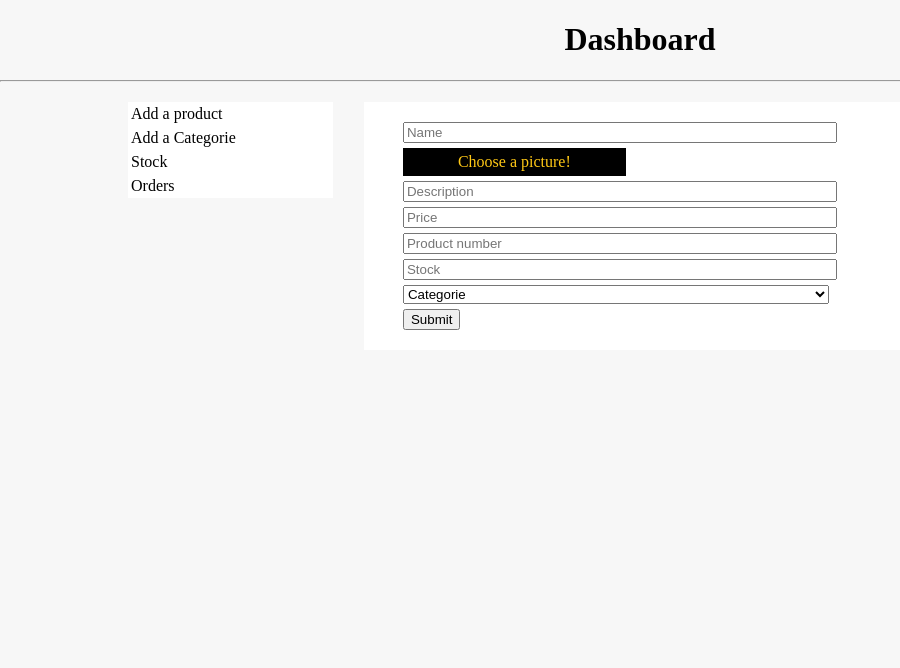
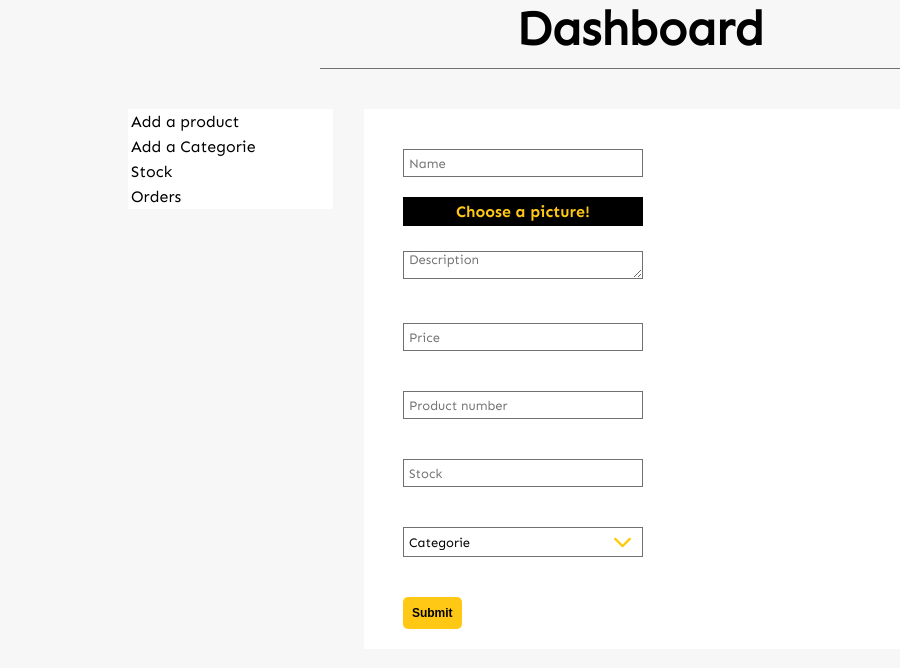
Before and after one commit to vettegast/Webshop, a PHP site: page /dashboard.php in a window 1280 px wide. Shown: the top 668 px of the page, without its empty margins (0-900 px from the left). Run offline with PHP 8.4, Linux system fonts and the light colour scheme.

Commit message:
Changed Product dashboard and and the webshop page

```diff
--- a/CSS/dashboard.css
+++ b/CSS/dashboard.css
@@ -3,20 +3,21 @@ body{
     margin: 0;
 }
 
-ul{
+.dashUl{
     width: 80%;
     list-style-type: none;
     padding: 0;
     margin: 10px auto;
 }
 
+/* Everything for adding a Product */
 .formDiv{
     width: 80%;
     margin: auto;
     background-color: white;
 }
 
-form{
+.formProduct{
     width: 80%;
     margin: 20px auto;
 
@@ -24,14 +25,6 @@ form{
     flex-direction: column;
 }
 
-.input{
-    margin-bottom: 5px;
-    width: 100%;
-}
-
-.title{
-    text-align: center;
-}
 
 .mid{
     display: grid;
@@ -47,10 +40,10 @@ form{
     overflow: hidden;
     position: relative;
     margin: 0 0 5px 0;
-    padding: 5px 5px;
+    padding: 5px 0;
     background-color: black;
     color: #FFC815;
-    width: 40%;
+    width: 240px;
     text-align: center;
 }
 
@@ -76,40 +69,25 @@ form{
     .mid{
         margin: 20px auto;
         width: 80%;
+        grid-template-columns: 30% 1fr;
+        grid-gap: 3%;
+    }
+
+    .dashUl{
+        width: 100%;
+        margin: 0 auto;
     }
 
     .formDiv{
         width: 100%;
     }
 
-    form{
+    .formProduct{
         margin: 20px auto;
         width: 90%;
     }
 
-    .input{
-        width: 80%;
-    }
 
-    ul{
-        width: 100%;
-        margin: 0 auto;
-    }
-
-    .mid{
-        grid-template-columns: 30% 1fr;
-        grid-gap: 3%;
-    }
-}
-
-@media only screen and (min-width: 900px) {
-    .input{
-        width: 60%;
-    }
-
-    .fileContainer{
-        width: 30%;
-    }
 }
 
 @media only screen and (min-width: 1100px) {
@@ -117,13 +95,3 @@ form{
         grid-template-columns: 20% 1fr;
     }
 }
-
-@media only screen and (min-width: 1400px){
-    .input{
-        width: 40%;
-    }
-
-    .fileContainer{
-        width: 20%;
-    }
-}
--- a/CSS_template/CSS_template.css
+++ b/CSS_template/CSS_template.css
@@ -74,6 +74,8 @@ body {
     font-size: 13px;
     outline: none !important;
 }
+
+
 
 
 label {
--- a/dashboard.php
+++ b/dashboard.php
@@ -9,44 +9,50 @@ include 'classes/Product.php';
           content="width=device-width, user-scalable=no, initial-scale=1.0, maximum-scale=1.0, minimum-scale=1.0">
     <meta http-equiv="X-UA-Compatible" content="ie=edge">
     <link rel="stylesheet" href="CSS/dashboard.css">
+    <link rel="stylesheet" href="CSS_template/CSS_template.css">
+    <script type="text/javascript">
+        function showProductDash(){
+            document.getElementsByClassName('formProduct').style.display = 'block';
+            document.getElementsByClassName('formCategory').style.display = 'none';
+            document.getElementsByClassName('formStock').style.display = 'none';
+            document.getElementsByClassName('formOrders').style.display = 'none';
+        }
+        </script>
     <title>Document</title>
 </head>
 <body>
 <h1 class="title">Dashboard</h1>
-<hr>
     <div class="mid">
-        <ul>
-            <li class="dashList">Add a product</li>
+        <ul class="dashUl">
+            <li class="dashList" onclick="showProductDash()">Add a product</li>
             <li class="dashList">Add a Categorie</li>
             <li class="dashList">Stock</li>
             <li class="dashList">Orders</li>
         </ul>
         <div class="formDiv">
-            <form method="post" enctype="multipart/form-data">
+            <form method="post" class="formProduct" enctype="multipart/form-data">
                 <label>
-                    <input type="text" name="name" class="nameInput input" placeholder="Name">
+                    <input type="text" name="name" class="input_text" placeholder="Name">
                 </label>
                 <label class="fileContainer">
                     Choose a picture!
-                    <input type="file" oninput="" name="fileToUpload" class="input" id="fileToUpload">
+                    <input type="file" name="fileToUpload" id="fileToUpload">
                 </label>
                 <label>
-                    <input type="text" name="description" class="desInput input" placeholder="Description">
+                <textarea cols="30" rows="10" name="description" class="input_text" placeholder="Description"></textarea>
                 </label>
                 <label>
 
-                    <input type="number" name="price" class="input" placeholder="Price">
+                    <input type="number" name="price" class="input_text" placeholder="Price">
                 </label>
                 <label>
-
-                    <input type="number" name="productnumber" class="input" placeholder="Product number">
+                    <input type="number" name="productnumber" class="input_text" placeholder="Product number">
                 </label>
                 <label>
-
-                    <input type="number" name="stock" class="input" placeholder="Stock">
+                    <input type="number" name="stock" class="input_text" placeholder="Stock">
                 </label>
                 <label>
-                    <select name="categorie" class="input">
+                    <select name="categorie">
                         <option value="">Categorie</option>
                         <?php
                         $categorie = ['Food', 'Clothes', 'Cars'];
@@ -58,7 +64,7 @@ include 'classes/Product.php';
                     </select>
                 </label>
                 <label class="button">
-                    <input type="submit" name="submit" value="Submit">
+                    <input type="submit" class="input_button" name="submit" value="Submit">
                 </label>
             </form>
         </div>
@@ -78,7 +84,7 @@ if(isset($_POST["submit"])) {
     echo $fileName;
 
     $product = new Product();
-    echo $product->checkProductNumber($_POST['productnumber'], $check) . "<br>";
+//    echo $product->checkProductNumber($_POST['productnumber'], $check) . "<br>";
     echo $product->checkWhitespaces($fileName) . "<br>";
     echo $product->checkIfFileExists($target_file) . "<br>";
     echo $product->checkFileFormat($imageFileType) . "<br>";
```
Also changed, not shown: classes/Product.php (+27 -29 lines), webshop.php (+12 -1 lines).
